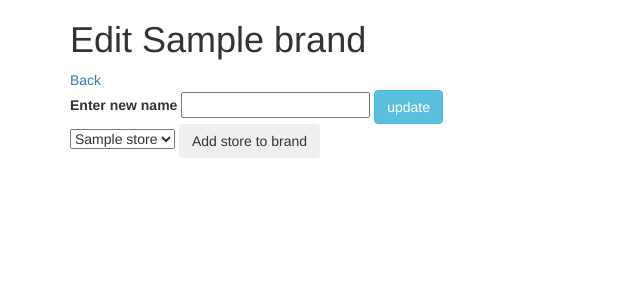
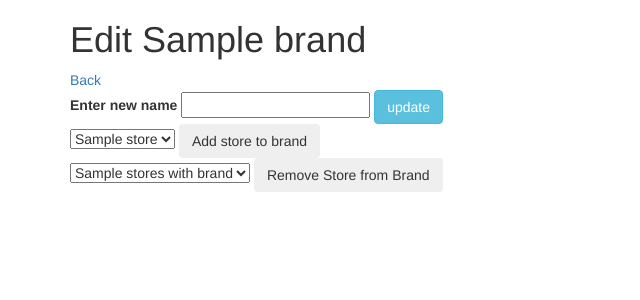
Before and after one commit to jdcamp/shoe_store, a PHP site: template views/edit_brand.html.twig in a window 1280 px wide. Shown: the top 300 px of the page, without its empty margins (0-640 px from the left). Run offline with PHP 8.4, Linux system fonts and the light colour scheme; the template is opened without the code that fills it: most values are stand-ins (such as "Sample title", 1, 10 or a date in 2020); some libraries are stand-ins or nearby versions.

Commit message:
add delete all buttons and routes, fix typos and create page that shows stores that are carring a given brand

```diff
--- a/views/brands.html.twig
+++ b/views/brands.html.twig
@@ -25,6 +25,9 @@
                        </button>
                    </form>
                </div>
+               <div class="col-xs-2">
+                   <a href="/view_brands_in_stores/{{brand.getId}}"><button class="btn" type="button" name="button">View stores carrying  {{brand.getName}}</button></a>
+              </div>
 
         </div>
 
--- a/views/edit_brand.html.twig
+++ b/views/edit_brand.html.twig
@@ -22,6 +22,15 @@
     <button type="submit" name="button" class="btn">Add store to brand</button>
 </form>
 
+<form action="/remove_store_from_brand/{{brand.getId}}" method="post">
+    <select name="store">
+        {% for store in stores_with_brand %}
+        <option value="{{store.getId}}">{{store.getName}}</option>
+        {% endfor %}
+    </select>
+    <button type="submit" name="button" class="btn">Remove Store from Brand</button>
+</form>
+
 
 
 {% endblock %}
--- a/views/edit_store.html.twig
+++ b/views/edit_store.html.twig
@@ -23,12 +23,12 @@
     <button type="submit" name="button" class="btn">Add brand to store</button>
 </form>
 
-<form action="/remove_brand_to_store/{{store.getId}}" method="post">
+<form action="/remove_brand_from_store/{{store.getId}}" method="post">
     <select name="brand">
         {% for brand in carrying_brands %}
         <option value="{{brand.getId}}">{{brand.getName}}</option>
         {% endfor %}
     </select>
-    <button type="submit" name="button" class="btn">Remove brand to store</button>
+    <button type="submit" name="button" class="btn">Remove brand from store</button>
 </form>
 {% endblock %}
--- a/views/index.html.twig
+++ b/views/index.html.twig
@@ -10,8 +10,16 @@
 
         {% block body %}
             <h2>Shoe Store</h2>
-            <a href="/view_stores"><button type="button" name="button1">View Stores</button></a><br>
-            <a href="/view_brands"><button type="button" name="button2">View Brands</button></a>
+            <a href="/view_stores"><button type="button" name="button1" class="btn">View Stores</button></a><br>
+            <a href="/view_brands"><button type="button" name="button2" class="btn">View Brands</button></a>
+            <form class="" action="/delete_stores" method="post">
+                <input name="_method" type="hidden" value="delete">
+                <button class="btn btn-danger" type="submit" name="button">DELETE ALL STORES</button>
+            </form>
+            <form class="" action="/delete_brands" method="post">
+                <input name="_method" type="hidden" value="delete">
+                <button class="btn btn-danger" type="submit" name="button">DELETE ALL BRANDS</button>
+            </form>
         {% endblock %}
     </div>
     </body>
```
Also changed, not shown: app/app.php (+19 -1 lines), views/brand_in_stores.html.twig (added, +15 -0 lines).
